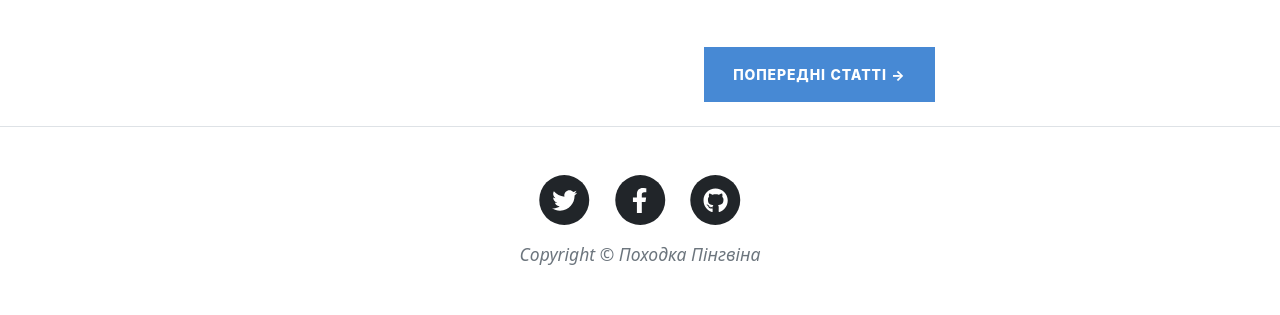
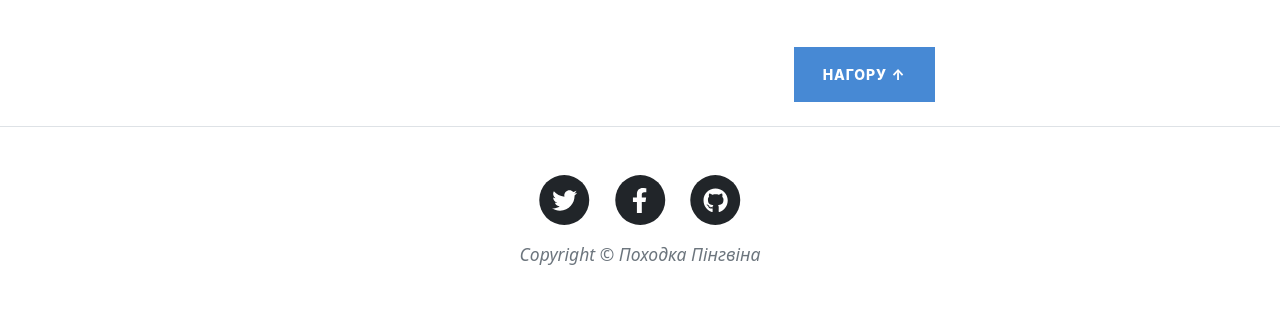
Before and after one commit to sofijasljusar/penguins, a Django app: page / in a window 1280 px wide. Shown: the part 801-1116 px from the top of the page. Run offline with Django 5.2, Linux system fonts and the light colour scheme; data that the repository does not hold is empty; parts of the project's set-up code (start-up, migrations or seed data) failed here and were passed over; some libraries are stand-ins or nearby versions.

Commit message:
Change button in index.html to Go up

```diff
--- a/templates/index.html
+++ b/templates/index.html
@@ -51,7 +51,7 @@
             </div>
             {% endif %}
             <!-- Pager-->
-            <div class="d-flex justify-content-end mb-4"><a class="btn btn-primary text-uppercase" href="#">Попередні статті →</a></div>
+            <div class="d-flex justify-content-end mb-4"><a class="btn btn-primary text-uppercase" href="#">Нагору ↑</a></div>
         </div>
     </div>
 </div>
```
